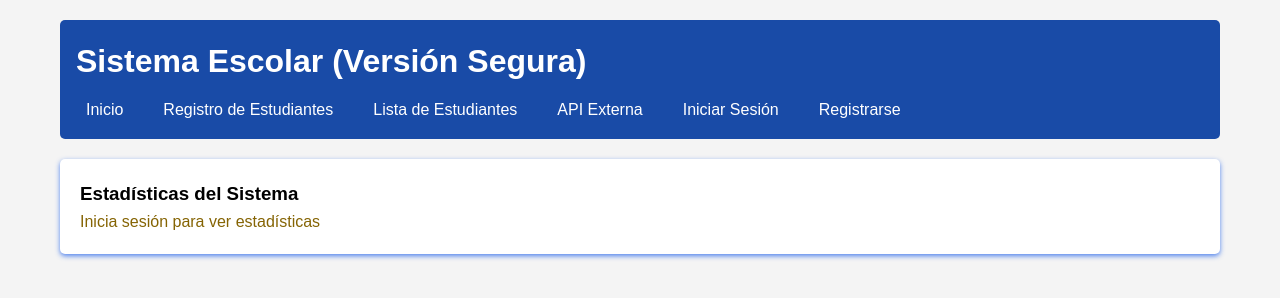
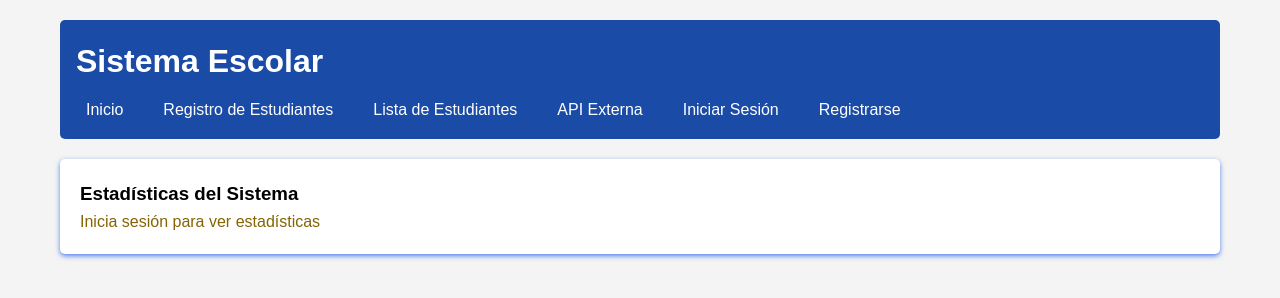
Before and after one commit to 22680083-lgtm/sistema_escolar_inseguro, a website: page index.html in a window 1280 px wide. Drawn offline with Linux system fonts and the light colour scheme; no server answers.

Commit message:
Actualización completa del sistema

```diff
--- a/index.html
+++ b/index.html
@@ -9,7 +9,7 @@
 <body>
     <div class="container">
         <header>
-            <h1>Sistema Escolar (Versión Segura)</h1>
+            <h1>Sistema Escolar</h1>
             <nav>
                 <ul>
                     <li><a href="index.html">Inicio</a></li>
```
